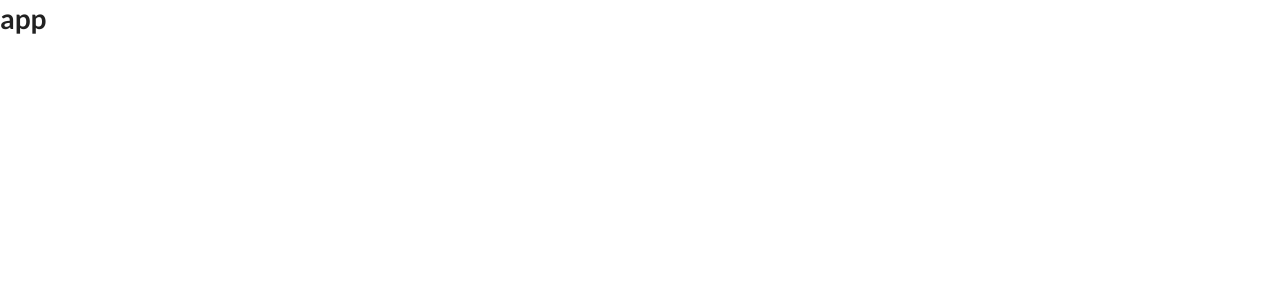
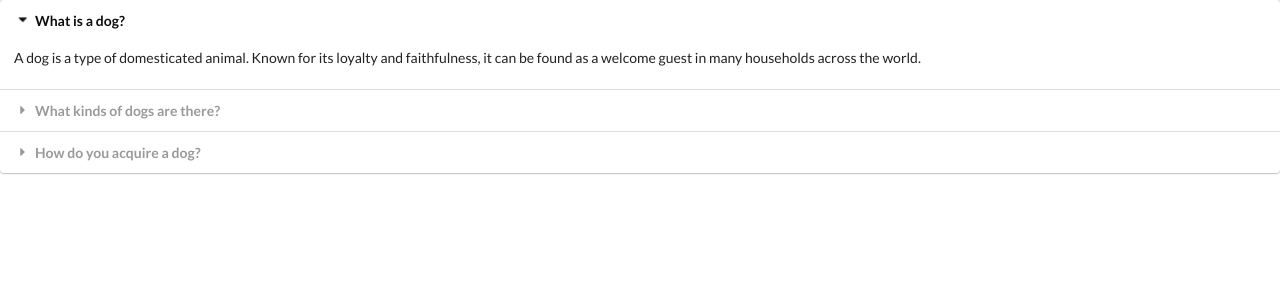
Before and after one commit to AhmedHany22/widgets, a React (Create React App) app: page / in a window 1280 px wide. Shown: the top 300 px of the page. Built offline with nearby package versions, Linux system fonts and the light colour scheme.

Commit message:
Creating Accordion Widget using [useState]

```diff
--- a/src/App.js
+++ b/src/App.js
@@ -1,7 +1,25 @@
 import React from "react";
+import Accordion from "./components/accordion";
 
 const App = () => {
-  return <h1>app</h1>;
+  const items = [
+    {
+      title: "What is a dog?",
+      content:
+        "A dog is a type of domesticated animal. Known for its loyalty and faithfulness, it can be found as a welcome guest in many households across the world.",
+    },
+    {
+      title: "What kinds of dogs are there?",
+      content:
+        "There are many breeds of dogs. Each breed varies in size and temperament. Owners often select a breed of dog that they find to be compatible with their own lifestyle and desires from a companion.",
+    },
+    {
+      title: "How do you acquire a dog?",
+      content:
+        "Three common ways for a prospective owner to acquire a dog is from pet shops, private owners, or shelters.",
+    },
+  ];
+  return <Accordion items={items} />;
 };
 
 export default App;
--- /dev/null
+++ b/src/components/accordion.js
@@ -0,0 +1,26 @@
+import React, { useState } from "react";
+
+const Accordion = ({ items }) => {
+  const [activeIndex, setActiveIndex] = useState(0);
+  const selectItem = (i) => {
+    setActiveIndex(i);
+  };
+  const renderAccordion = items.map((item, index) => {
+    const active = activeIndex === index ? "active" : "";
+    return (
+      <React.Fragment key={item.title}>
+        <div className={`title ${active}`} onClick={() => selectItem(index)}>
+          <i className="dropdown icon"></i>
+          {item.title}
+        </div>
+        <div className={`content ${active}`}>
+          <p className="transition visible">{item.content}</p>
+        </div>
+      </React.Fragment>
+    );
+  });
+
+  return <div className="ui styled fluid accordion">{renderAccordion}</div>;
+};
+
+export default Accordion;
```
